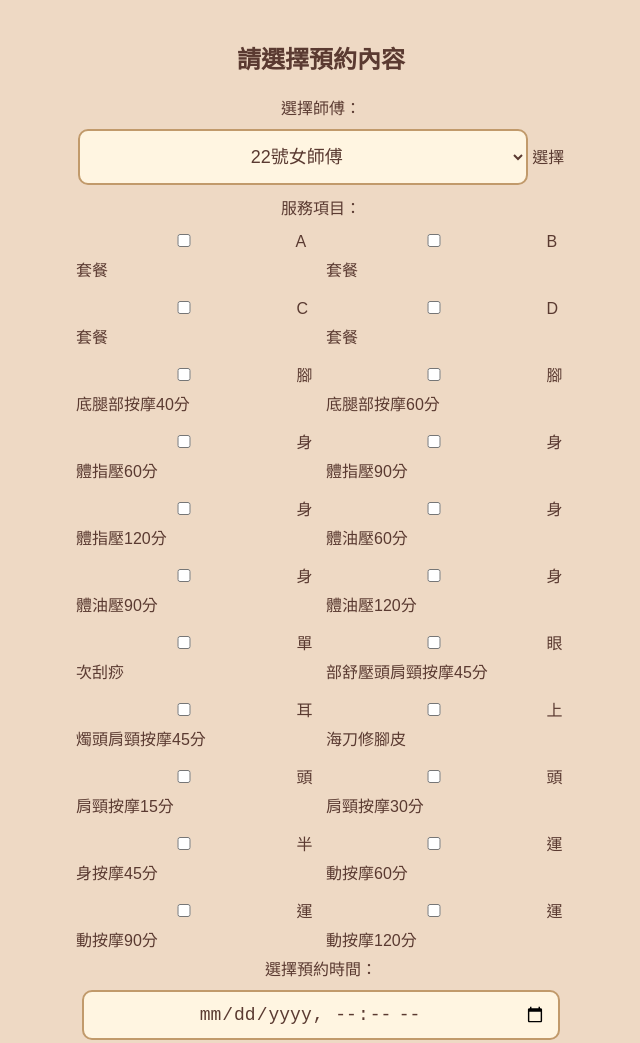
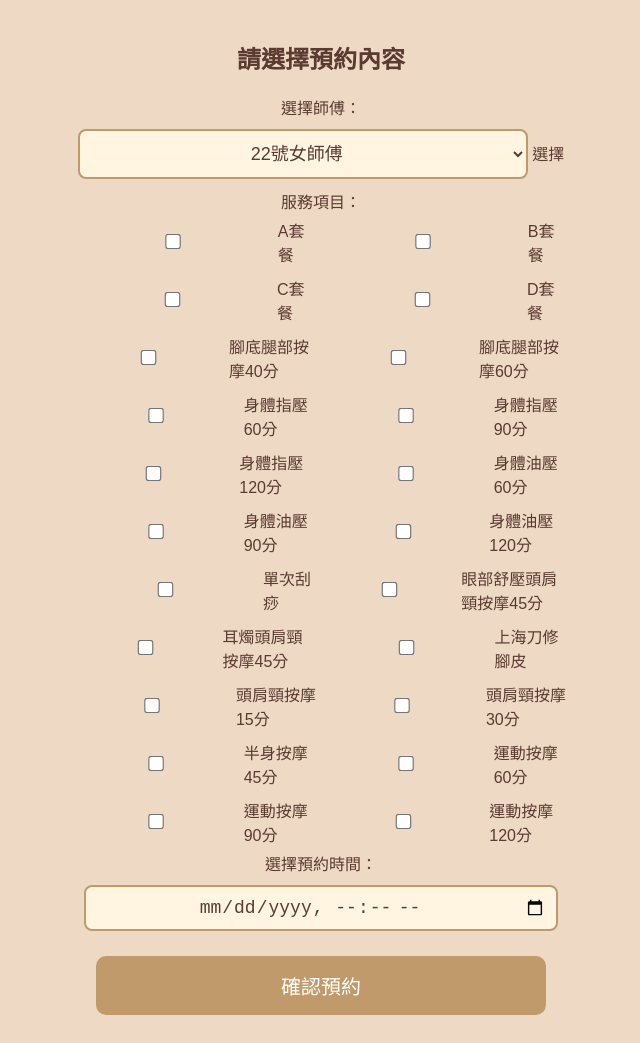
Before and after one commit to ea09080908/line_booking, a plain HTML site: page index.html in a window 1280 px wide. Shown: the top 1043 px of the page, without its empty margins (319-959 px from the left). Drawn offline with Linux system fonts and the light colour scheme; a script that the page names is missing; a web font is replaced by a local one.

Commit message:
Add files via upload

```diff
--- a/index.html
+++ b/index.html
@@ -22,10 +22,10 @@
         /* 輸入框 & 下拉選單 */
         select, input {
             width: 90%;
-            padding: 15px;
+            padding: 12px;
             margin: 10px 0;
             border: 2px solid #C19A6B;
-            border-radius: 10px;
+            border-radius: 8px;
             font-size: 18px;
             background-color: #FFF5E1;
             color: #5A3A31;
@@ -35,7 +35,7 @@
         /* 修正時間選擇框的字體大小 */
         input[type="datetime-local"] {
             font-size: 18px;
-            padding: 12px;
+            padding: 10px;
         }
 
         /* 按鈕樣式 */
@@ -45,7 +45,7 @@
             border: none;
             padding: 15px 20px;
             font-size: 20px;
-            border-radius: 12px;
+            border-radius: 10px;
             cursor: pointer;
             width: 90%;
             margin-top: 15px;
@@ -55,7 +55,7 @@
             background-color: #A67C52;
         }
 
-        /* 讓 Checkbox 兩欄顯示，避免手機畫面太長 */
+        /* 修正 Checkbox 排版 */
         .checkbox-group {
             display: flex;
             flex-wrap: wrap;
@@ -66,9 +66,14 @@
         }
         .checkbox-group label {
             width: 48%;
-            display: block;
+            display: flex;
+            align-items: center;
             padding: 5px;
             font-size: 16px;
+        }
+        .checkbox-group input {
+            margin-right: 8px;
+            transform: scale(1.2); /* 放大 Checkbox */
         }
 
         /* 響應式設計，針對手機小螢幕優化 */
@@ -136,12 +141,18 @@
 
     <script>
         function submitBooking() {
+            console.log("按鈕已點擊");
+
             let master = document.getElementById("master").value;
             let services = [];
             document.querySelectorAll('input[name="service"]:checked').forEach((checkbox) => {
                 services.push(checkbox.value);
             });
             let bookingTime = document.getElementById("bookingTime").value;
+
+            console.log("選擇的師傅:", master);
+            console.log("選擇的服務:", services);
+            console.log("預約時間:", bookingTime);
 
             if (services.length === 0) {
                 alert("請至少選擇一個服務項目！");
@@ -154,6 +165,8 @@
             }
 
             let bookingMessage = `📌 預約確認\n👨 師傅：${master}\n🔧 服務：${services.join(', ')}\n⏰ 時間：${bookingTime}`;
+
+            console.log("傳送訊息內容:", bookingMessage);
 
             liff.sendMessages([{ type: "text", text: bookingMessage }])
                 .then(() => {
```
